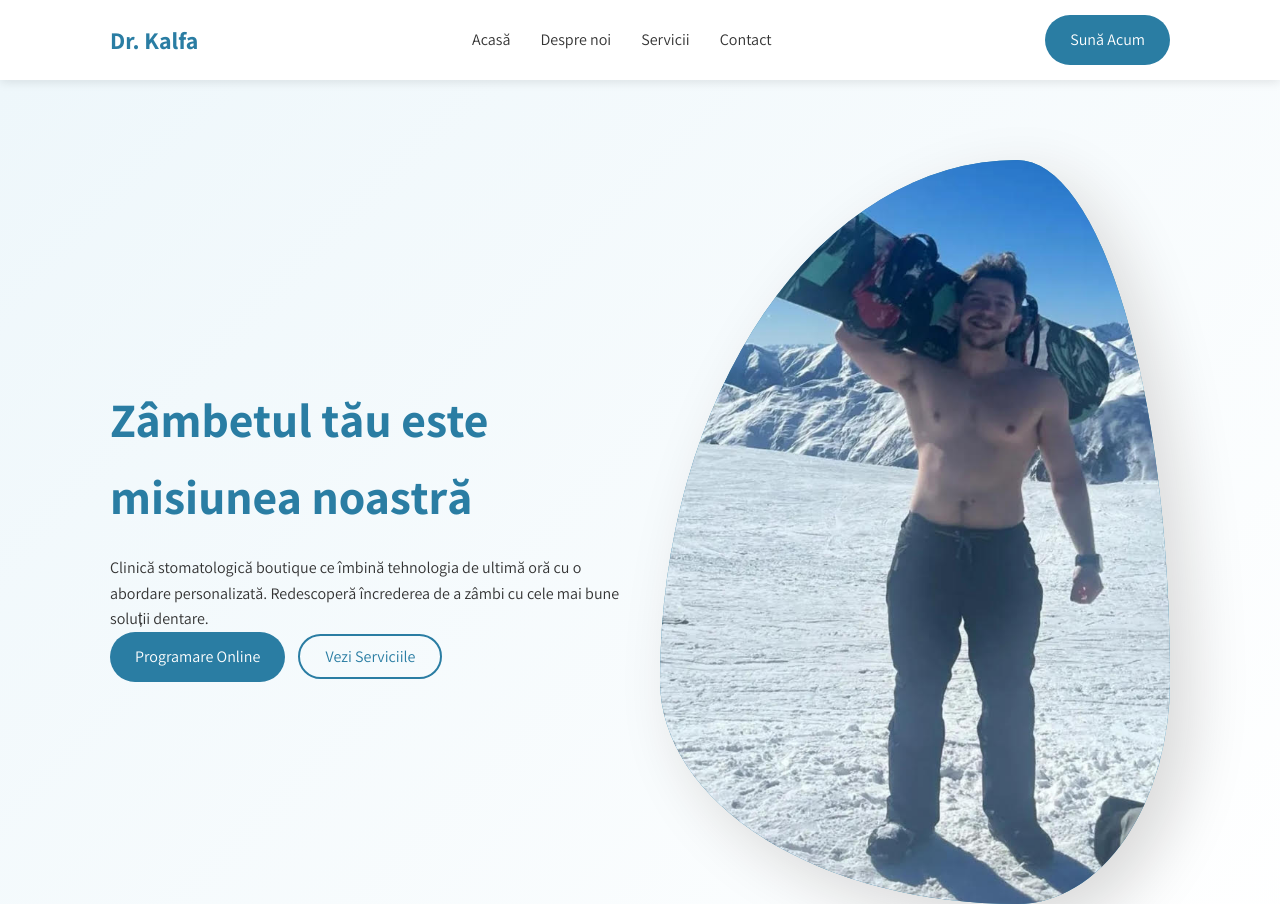
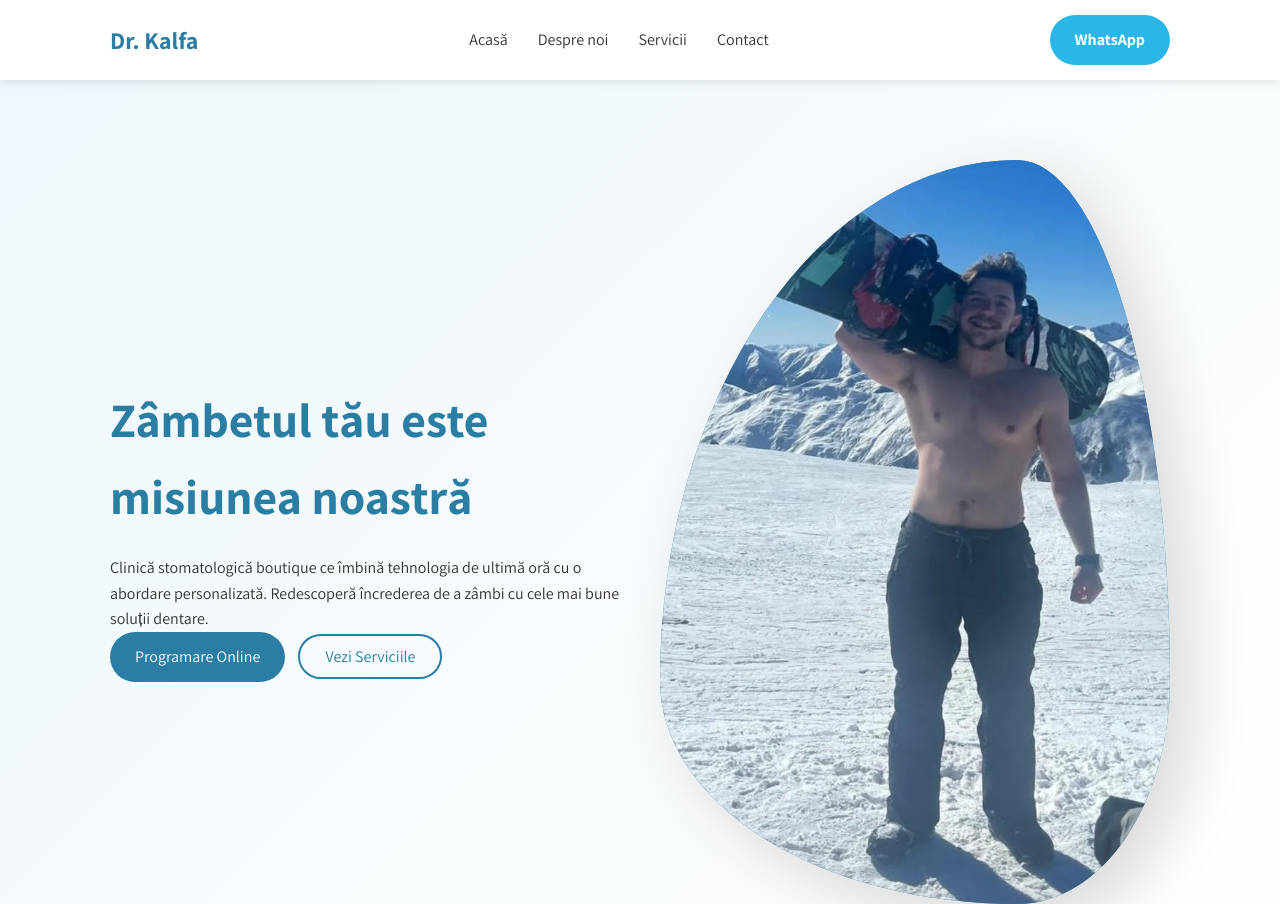
Before and after one commit to ShellyKalfa/yair, a plain HTML site: page index.html in a window 1280 px wide. Shown: the top 904 px of the page. Drawn offline with Linux system fonts and the light colour scheme.

Commit message:
WhatsApp

```diff
--- a/index.html
+++ b/index.html
@@ -18,7 +18,7 @@
                 <li><a href="#services">Servicii</a></li>
                 <li><a href="#contact">Contact</a></li>
             </ul>
-            <a href="tel:0700000000" class="btn-cta">Sună Acum</a>
+            <a href="https://wa.me/+972504747725" class="btn-whatsapp" target="_blank">WhatsApp</a>
         </nav>
     </header>
 
--- a/style.css
+++ b/style.css
@@ -140,6 +140,24 @@ nav {
     border-radius: 20px;
 }
 
+.btn-whatsapp {
+    background: #2ab7e7;
+    color: white;
+    padding: 12px 25px;
+    border-radius: 30px;
+    text-decoration: none;
+    font-weight: bold;
+    margin-left: 10px;
+    transition: 0.3s;
+    display: inline-block;
+}
+
+.btn-whatsapp:hover {
+    background: #128C7E;
+    transform: translateY(-3px);
+    box-shadow: 0 5px 15px rgba(37, 211, 102, 0.3);
+}
+
 form input, form textarea {
     width: 100%;
     padding: 12px;
```
